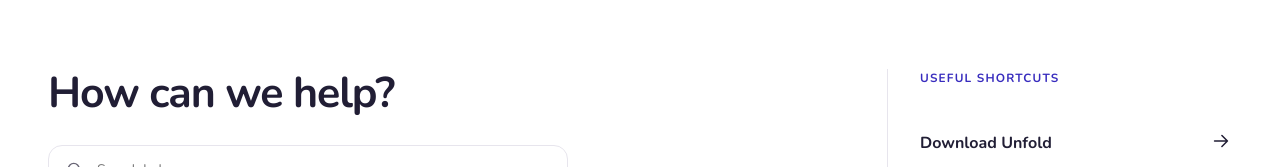
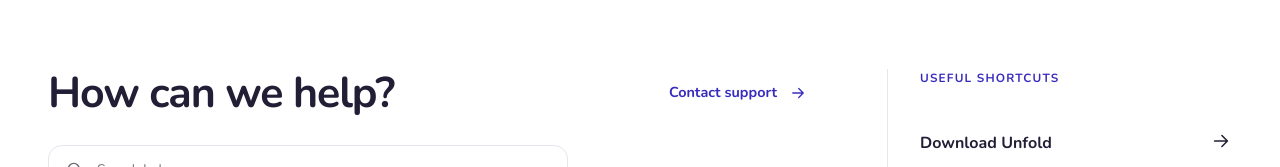
Before and after one commit to unfoldJournaling/unfold-website, a React (Vite) app: page /help in a window 1280 px wide. Shown: the part 454-621 px from the top of the page. Built offline with nearby package versions, Linux system fonts and the light colour scheme.

Commit message:
fix(help): link visitors directly to answers and support

```diff
--- a/src/Help.jsx
+++ b/src/Help.jsx
@@ -1,5 +1,6 @@
 import useResourceQuery from "./hooks/useResourceQuery.js";
-import { Link } from "react-router-dom";
+import { useEffect } from "react";
+import { Link, useLocation } from "react-router-dom";
 import {
   PageIntro,
   ResourceFilters,
@@ -9,8 +10,13 @@ import Icon from "./components/Icon.jsx";
 import { helpItems, filterResources } from "./data/resources.js";
 import SupportContactForm from "./components/SupportContactForm.jsx";
 export default function Help() {
+  const { hash } = useLocation();
   const { query, setQuery, category, setCategory, reset } = useResourceQuery("All");
   const visible = filterResources(helpItems, query, category);
+  useEffect(() => {
+    const target = hash === "#contact" ? "contact" : helpItems.find((item) => hash === `#${item.id}`)?.id;
+    if (target) document.getElementById(target)?.focus({ preventScroll: true });
+  }, [hash]);
   return (
     <>
       <PageIntro
@@ -31,7 +37,10 @@ export default function Help() {
         aria-labelledby="answers-title"
       >
         <div>
-          <h2 id="answers-title">How can we help?</h2>
+          <div className="support-heading">
+            <h2 id="answers-title">How can we help?</h2>
+            <a className="text-link" href="#contact">Contact support <Icon size={18} /></a>
+          </div>
           <ResourceFilters
             label="Search help"
             query={query}
@@ -45,8 +54,8 @@ export default function Help() {
           {visible.length ? (
             <div className="faq-list">
               {visible.map((item) => (
-                <details key={item.q} open={query === item.q || undefined}>
-                  <summary>
+                <details key={item.id} open={hash === `#${item.id}` || query === item.q || undefined}>
+                  <summary id={item.id}>
                     {item.q}
                     <Icon name="plus" size={21} />
                   </summary>
@@ -84,7 +93,7 @@ export default function Help() {
           <Link to="/delete-account">
             Delete your account <Icon />
           </Link>
-          <SupportContactForm />
+          <SupportContactForm id="contact" />
         </aside>
       </section>
     </>
--- a/src/KnowledgeBase.jsx
+++ b/src/KnowledgeBase.jsx
@@ -8,15 +8,15 @@ export default function KnowledgeBase() {
     <section className="feedback-intro container">
       <p className="eyebrow">Knowledge base</p>
       <h1>Find your way around Unfold.</h1>
-      <p>Clear guides for journaling, breathing, Family, privacy, and subscriptions. For a searchable list of answers, visit the <Link to="/faq">FAQs</Link>.</p>
+      <p>Clear guides for journaling, breathing, Family, privacy, and subscriptions. For a searchable list of answers, visit the <Link to="/help">FAQs</Link>.</p>
     </section>
     <section className="knowledge-grid container" aria-label="Help topics">
       {categories.map((category, index) => <article className="knowledge-card" key={category}>
         <span className="knowledge-number">0{index + 1}</span>
         <h2>{category}</h2>
-        <ul>{helpItems.filter((item) => item.category === category).map((item) => <li key={item.q}><Link to={`/faq?q=${encodeURIComponent(item.q)}`}>{item.q}</Link></li>)}</ul>
+        <ul>{helpItems.filter((item) => item.category === category).map((item) => <li key={item.id}><Link to={`/help#${item.id}`}>{item.q}</Link></li>)}</ul>
       </article>)}
     </section>
-    <section className="container knowledge-help"><h2>Need a person?</h2><p>Tell us what you need and the team will get back to you.</p><Link className="button" to="/help">Contact support</Link></section>
+    <section className="container knowledge-help"><h2>Need a person?</h2><p>Tell us what you need and the team will get back to you.</p><Link className="button" to="/help#contact">Contact support</Link></section>
   </>;
 }
--- a/src/components/SiteLayout.jsx
+++ b/src/components/SiteLayout.jsx
@@ -1,7 +1,6 @@
 import { useEffect, useRef, useState } from "react";
 import { Link, NavLink, Outlet, useLocation } from "react-router-dom";
 import Icon from "./Icon.jsx";
-import { CONTACT_EMAIL } from "../data/site.js";
 import PlatformDownloadLink from "./PlatformDownloadLink.jsx";
 
 export function Brand({ light = false }) {
@@ -125,7 +124,7 @@ function Footer() {
             <h2>Support</h2>
             <Link to="/help">Help & FAQs</Link>
             <Link to="/knowledge-base">Knowledge base</Link>
-            <a href={`mailto:${CONTACT_EMAIL}`}>Contact us</a>
+            <Link to="/help#contact">Contact us</Link>
             <Link to="/feature-request">Request a feature</Link>
             <Link to="/report-bug">Report a bug</Link>
           </div>
--- a/src/components/SupportContactForm.jsx
+++ b/src/components/SupportContactForm.jsx
@@ -1,7 +1,7 @@
 import { useState } from "react";
 import { CONTACT_EMAIL } from "../data/site.js";
 
-export default function SupportContactForm({ initialCategory = "question", heading = "Still have a question?", lockCategory = false, submitLabel = "Send message" }) {
+export default function SupportContactForm({ id, initialCategory = "question", heading = "Still have a question?", lockCategory = false, submitLabel = "Send message" }) {
   const [category, setCategory] = useState(initialCategory);
   const [email, setEmail] = useState("");
   const [subject, setSubject] = useState("");
@@ -33,7 +33,7 @@ export default function SupportContactForm({ initialCategory = "question", headi
   }
 
   return (
-    <div className="support-contact">
+    <div id={id} tabIndex={id ? -1 : undefined} className="support-contact">
       <h2>{heading}</h2>
       <p>Send the team a message. Please leave out passwords and private journal entries.</p>
       <form className="support-contact-form" onSubmit={submit}>
--- a/src/data/resources.js
+++ b/src/data/resources.js
@@ -42,6 +42,7 @@ export const promptLibrary = Object.entries(promptGroups).flatMap(
 );
 export const helpItems = [
   {
+    id: "answer-about-unfold",
     category: "Getting started",
     q: "What is Unfold?",
     a: "Unfold brings together journaling, mood check-ins, and everyday wellness reflection. You can write or speak, use a prompt to begin, and return to your entries to notice what matters to you.",
@@ -49,6 +50,7 @@ export const helpItems = [
     label: "Explore the features",
   },
   {
+    id: "answer-download-unfold",
     category: "Getting started",
     q: "Where can I download the app?",
     a: "Unfold is available on the App Store and Google Play. Open our download page to choose your store. Compatibility requirements and current availability are listed there.",
@@ -56,16 +58,19 @@ export const helpItems = [
     label: "Get Unfold",
   },
   {
+    id: "answer-wearables",
     category: "Getting started",
     q: "Do I need a watch or wearable?",
     a: "No. Journaling and mood check-ins do not require a wearable. Optional Apple Health on iOS or Health Connect on Android can add context on supported devices with your permission. The Apple Watch companion requires a supported Apple device.",
   },
   {
+    id: "answer-wellness-not-therapy",
     category: "Getting started",
     q: "Is Unfold a medical or therapy service?",
     a: "No. Unfold is a general wellness app for reflection. Its observations are not diagnoses, predictions, or proof of cause and effect. It is not a substitute for professional care or an emergency service.",
   },
   {
+    id: "answer-what-to-write",
     category: "Journaling",
     q: "What can I write about?",
     a: "Start with a moment from your day, a feeling, or a question you are sitting with. A few words are enough. Our prompt library gives you starting points without needing an account.",
@@ -73,11 +78,13 @@ export const helpItems = [
     label: "Find a prompt",
   },
   {
+    id: "answer-voice-journaling",
     category: "Journaling",
     q: "Can I journal by speaking?",
     a: "Unfold supports written and voice journaling. Check your microphone permission if voice input is unavailable, and review your app version and device settings.",
   },
   {
+    id: "answer-journaling-frequency",
     category: "Journaling",
     q: "Do I have to journal every day?",
     a: "No. Your journal can fit the time and energy you have. You can return after a break without catching up on every day you missed.",
@@ -85,6 +92,7 @@ export const helpItems = [
     label: "Find your own rhythm",
   },
   {
+    id: "answer-luma",
     category: "Journaling",
     q: "What does Luma do?",
     a: "Luma offers AI-guided questions and reflections. You decide what feels useful and what does not. AI can misunderstand context, so treat its responses as a starting point for your own reflection.",
@@ -92,6 +100,7 @@ export const helpItems = [
     label: "Read about reflecting with AI",
   },
   {
+    id: "answer-breathing-sessions",
     category: "Breathing & Watch",
     q: "How do breathing sessions work?",
     a: "Choose an available pattern in Breathing Exercise, then follow its visual or audio guide. Pick a session that feels comfortable, and stop when you need to. These tools offer a way to pause, not a treatment or a replacement for professional care.",
@@ -99,6 +108,7 @@ export const helpItems = [
     label: "Explore guided breathing",
   },
   {
+    id: "answer-apple-watch",
     category: "Breathing & Watch",
     q: "Can I use Unfold on my watch?",
     a: "The Apple Watch companion supports breathing sessions and mood logging on supported Apple devices. It requires a compatible iPhone and Apple Watch; check the App Store for current requirements. There is no released Wear OS app for Android watches.",
@@ -106,6 +116,7 @@ export const helpItems = [
     label: "Meet the Apple Watch companion",
   },
   {
+    id: "answer-family-journal-privacy",
     category: "Family",
     q: "Does joining Family share my journal?",
     a: "No. Each person has a separate account, and joining does not turn wellness sharing on. Journals, conversations, Cycle data and location are never included in Family sharing. Check the app for current Family availability.",
@@ -113,16 +124,19 @@ export const helpItems = [
     label: "Meet Unfold Family",
   },
   {
+    id: "answer-family-wellness-sharing",
     category: "Family",
     q: "What can I share with Family members?",
     a: "You choose which wellness summaries to share with each person: sleep, recovery, stress, mood or activity where available. Review the preview before saving your choices. Sharing is optional and applies inside Unfold.",
   },
   {
+    id: "answer-pause-family-sharing",
     category: "Family",
     q: "How do I pause Family sharing?",
     a: "Open Sharing & privacy in Family and choose Pause all sharing. To share again, choose each person and save new sharing permissions. You can also stop sharing with an individual member.",
   },
   {
+    id: "answer-family-payer-privacy",
     category: "Family",
     q: "Does paying for Family give me access to other people’s data?",
     a: "No. The plan payer covers access to the plan, not access to anyone’s private journal or wellness data. Each person controls their own sharing. Available account counts, billing terms and local prices are shown before purchase in the app.",
@@ -130,6 +144,7 @@ export const helpItems = [
     label: "Understand Family plans",
   },
   {
+    id: "answer-optional-ai",
     category: "Privacy & data",
     q: "Is using AI optional?",
     a: "Applicable AI features ask for your permission before first use. You can withdraw that consent in Settings. The privacy notice explains the processors involved and how information is handled.",
@@ -137,11 +152,13 @@ export const helpItems = [
     label: "Read the privacy notice",
   },
   {
+    id: "answer-health-connections",
     category: "Privacy & data",
     q: "Do I have to connect Apple Health or Health Connect?",
     a: "No. Health connections are optional. On supported iOS and Android devices, you choose which permissions to allow. You can manage those permissions in Apple Health, Health Connect, or your device settings.",
   },
   {
+    id: "answer-journal-advertising",
     category: "Privacy & data",
     q: "Is my journal used for advertising?",
     a: "Unfold’s privacy notice states that journal content and health information are not sold or used for advertising. Read the full notice for processing, retention, and your rights.",
@@ -149,6 +166,7 @@ export const helpItems = [
     label: "Understand your data choices",
   },
   {
+    id: "answer-delete-account",
     category: "Privacy & data",
     q: "How do I delete my account?",
     a: "You can request deletion in the app or by email. Our account deletion page explains the process and timelines. If you have an active store subscription, manage that separately through the store that bills you.",
@@ -156,6 +174,7 @@ export const helpItems = [
     label: "Account deletion instructions",
   },
   {
+    id: "answer-free-download",
     category: "Subscriptions",
     q: "Is Unfold free to download?",
     a: "Yes, with optional subscriptions for premium features. Your app store and the purchase screen show the current options, local prices, and billing terms before you subscribe.",
@@ -163,6 +182,7 @@ export const helpItems = [
     label: "About plans and subscriptions",
   },
   {
+    id: "answer-cancel-subscription",
     category: "Subscriptions",
     q: "How do I cancel a subscription?",
     a: "Manage your subscription through the Apple or Google account used for the purchase. Deleting the app does not cancel a subscription. Our plans page links to both stores’ instructions.",
@@ -170,14 +190,18 @@ export const helpItems = [
     label: "Manage a subscription",
   },
   {
+    id: "answer-trial-and-renewal",
     category: "Subscriptions",
     q: "Where do I find trial and renewal details?",
     a: "Check the in-app purchase screen before confirming. Any available trial, its end date, the amount charged afterward, and the billing period should be reviewed there. Offers and prices can vary by region and store.",
   },
   {
+    id: "answer-restore-purchase",
     category: "Subscriptions",
     q: "What if a purchase is not showing up?",
     a: "Confirm that you are using the store account that made the purchase and look for the restore-purchases option in the app. If access is still missing, contact support with your platform and app version. Never send a password or full payment details.",
+    to: "/help#contact",
+    label: "Contact support",
   },
 ];
 export function filterResources(items, query = "", category = "All") {
--- a/src/styles.css
+++ b/src/styles.css
@@ -2229,6 +2229,21 @@ main:focus {
 }
 .support-layout .category-filters {
   gap: 8px;
+}
+.support-heading {
+  display: flex;
+  align-items: center;
+  justify-content: space-between;
+  flex-wrap: wrap;
+  gap: 8px 24px;
+}
+.support-heading .text-link {
+  min-height: 48px;
+  font-size: 0.9rem;
+}
+.support-contact[id],
+.support-layout summary[id] {
+  scroll-margin-top: 16px;
 }
 .support-aside {
   border-left: 1px solid var(--line);
```
Also changed, not shown: 1 other file (tests, documents, lock files or other folders).
